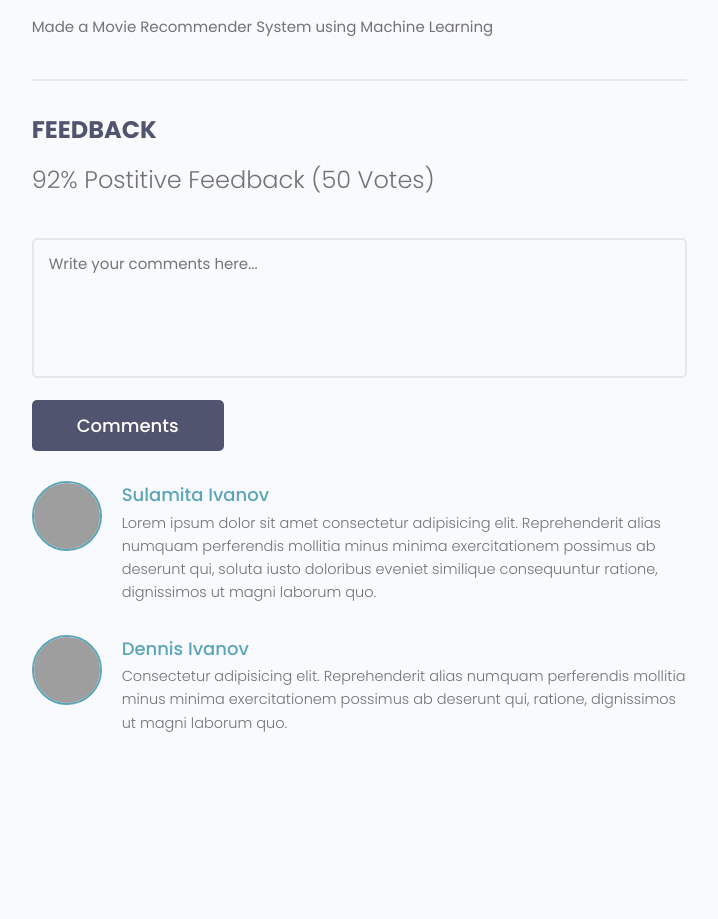
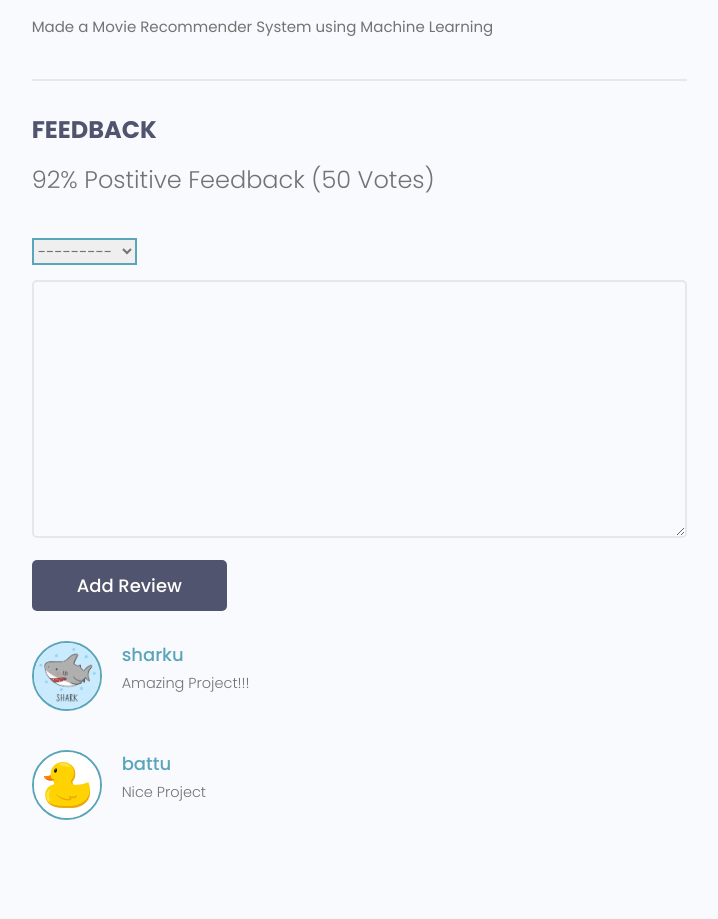
Before and after one commit to neilanshchauhan/Developers-United, a Django app: page /projects/project/bce4b486-f94a-4c67-acc1-81d7a9c7ad04/ in a window 1280 px wide. Shown: the part 696-1615 px from the top of the page, without its empty margins (465-1183 px from the left). Before the commit the page ends 1428 px from the top, so only its background shows below. Run offline with Django 4.2, Linux system fonts and the light colour scheme; data comes from the database, SQL or seed files in the repository; both versions use the stored data as it was after the commit; grey boxes are pictures that could not be loaded.

Commit message:
Create Project Review

```diff
--- a/base/forms.py
+++ b/base/forms.py
@@ -1,7 +1,7 @@
 from django.forms import ModelForm
 from django import forms
 
-from .models import Projects
+from .models import Projects, Review
 
 class ProjectForm(ModelForm):
     class Meta:
@@ -16,3 +16,19 @@ class ProjectForm(ModelForm):
 
         for name, field in self.fields.items():
             field.widget.attrs.update({'class':'input'})
+
+class ReviewForm(ModelForm):
+    class Meta:
+        model = Review
+        fields = ['value','body']
+
+        labels = {
+            'value' : "Vote",
+            'body' : "Add a Comment"
+        }
+
+    def __init__(self,*args,**kwargs):
+        super(ReviewForm,self).__init__(*args,**kwargs)
+
+        for name, field in self.fields.items():
+            field.widget.attrs.update({'class':'input'})
--- a/base/models.py
+++ b/base/models.py
@@ -26,12 +26,15 @@ class Review(models.Model):
         ('up', 'Up Vote'),
         ('down', 'Down Vote')
     )
-    #owner =
+    owner = models.ForeignKey(Profile, on_delete=models.CASCADE, null=True)
     project = models.ForeignKey(Projects, on_delete=models.CASCADE)
     body = models.TextField(blank=True,null=True)
     value = models.CharField(max_length=200, choices=VOTE_TYPE)
     created = models.DateTimeField(auto_now_add=True)
     id = models.UUIDField(default=uuid.uuid4, unique=True, primary_key=True, editable=False)
+
+    class Meta:
+        unique_together = [['owner','project']]
 
     def __str__(self):
         return self.value
--- a/base/templates/base/single-project.html
+++ b/base/templates/base/single-project.html
@@ -39,42 +39,35 @@
             {{project.vote_ratio}}% Postitive Feedback ({{project.vote_total}} Vote{{project.vote_total|pluralize:"s"}})
           </h5>
 
-          <form class="form" action="#" method="POST">
-            <!-- Textarea -->
+          <form class="form" action="{% url 'project' project.id %}" method="POST">
+            {% csrf_token %}
+            {% for field in form %}
             <div class="form__field">
-              <label for="formInput#textarea">Comments: </label>
-              <textarea class="input input--textarea" name="message" id="formInput#textarea"
-                placeholder="Write your comments here..."></textarea>
+              <label for="formInput#textarea">{{field.label}}: </label>
+              {{field}}
             </div>
-            <input class="btn btn--sub btn--lg" type="submit" value="Comments" />
+            {% endfor %}
+            <input class="btn btn--sub btn--lg" type="submit" value="Add Review" />
           </form>
           <div class="commentList">
+
+            {% for review in project.review_set.all %}
+            {% if review.body %}
             <div class="comment">
-              <a href="profile.html">
+              <a href="{% url 'profile' review.owner.id %}">
                 <img class="avatar avatar--md"
-                  src="https://pbs.twimg.com/profile_images/1335382240931368961/b3wSZKj4_400x400.jpg" alt="user" />
+                  src="{{review.owner.profile_image.url}}" alt="user" />
               </a>
               <div class="comment__details">
-                <a href="profile.html" class="comment__author">Sulamita Ivanov</a>
+                <a href="{% url 'profile' review.owner.id %}" class="comment__author">{{review.owner}}</a>
                 <p class="comment__info">
-                  Lorem ipsum dolor sit amet consectetur adipisicing elit. Reprehenderit alias numquam perferendis
-                  mollitia minus minima exercitationem possimus ab deserunt qui, soluta iusto doloribus eveniet
-                  similique consequuntur ratione, dignissimos ut magni laborum quo.
+                  {{review.body|linebreaksbr}}
                 </p>
               </div>
             </div>
-            <div class="comment">
-              <a href="profile.html">
-                <img class="avatar avatar--md" src="https://avatars.githubusercontent.com/u/33843378" alt="user" />
-              </a>
-              <div class="comment__details">
-                <a href="profile.html" class="comment__author">Dennis Ivanov</a>
-                <p class="comment__info">
-                  Consectetur adipisicing elit. Reprehenderit alias numquam perferendis mollitia minus minima
-                  exercitationem possimus ab deserunt qui, ratione, dignissimos ut magni laborum quo.
-                </p>
-              </div>
-            </div>
+            {% endif %}
+            {% endfor %}
+
           </div>
         </div>
       </div>
--- a/base/views.py
+++ b/base/views.py
@@ -1,10 +1,11 @@
 from django.shortcuts import render,redirect
 from .models import Projects
 from django.contrib.auth.decorators import login_required
-from .forms import ProjectForm
+from .forms import ProjectForm, ReviewForm
 from django.db.models import Q
 from .models import Projects,Tag
 from .utils import searchProjects, paginateProjects
+from django.contrib import messages
 
 # Create your views here.
 
@@ -18,7 +19,18 @@ def projects(request):
 
 def project(request,pk):
     projectObj = Projects.objects.get(id=pk)
-    context = {'project':projectObj}
+    form = ReviewForm()
+
+    if request.method == "POST":
+        form = ReviewForm(request.POST)
+        review = form.save(commit=False)
+        review.owner = request.user.profile
+        review.project = projectObj
+        review.save()
+        messages.success(request, "Review has been submitted")
+        # Updating Project Vote Count
+
+    context = {'project':projectObj,'form':form}
     return render(request,'base/single-project.html',context)
 
 @login_required(login_url='login')
```
Also changed, not shown: base/migrations/0005_alter_projects_options.py (added), base/migrations/0006_review_owner_alter_review_unique_together.py (added), db.sqlite3.
